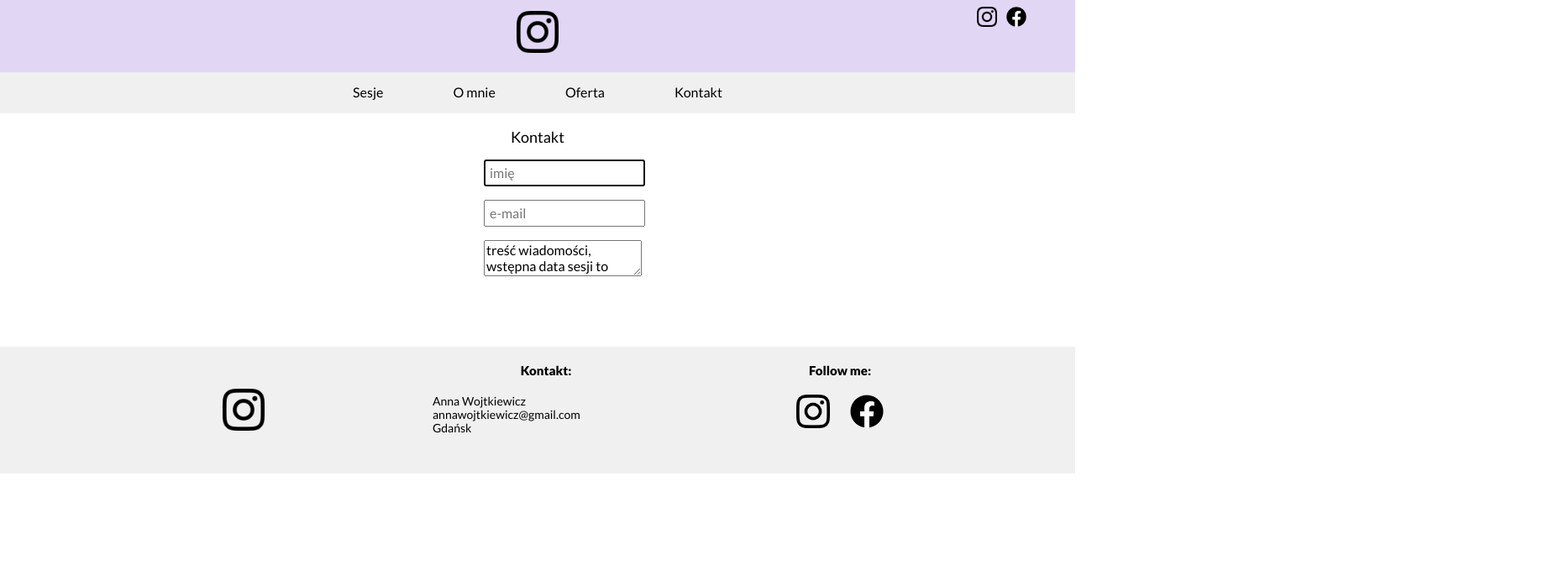
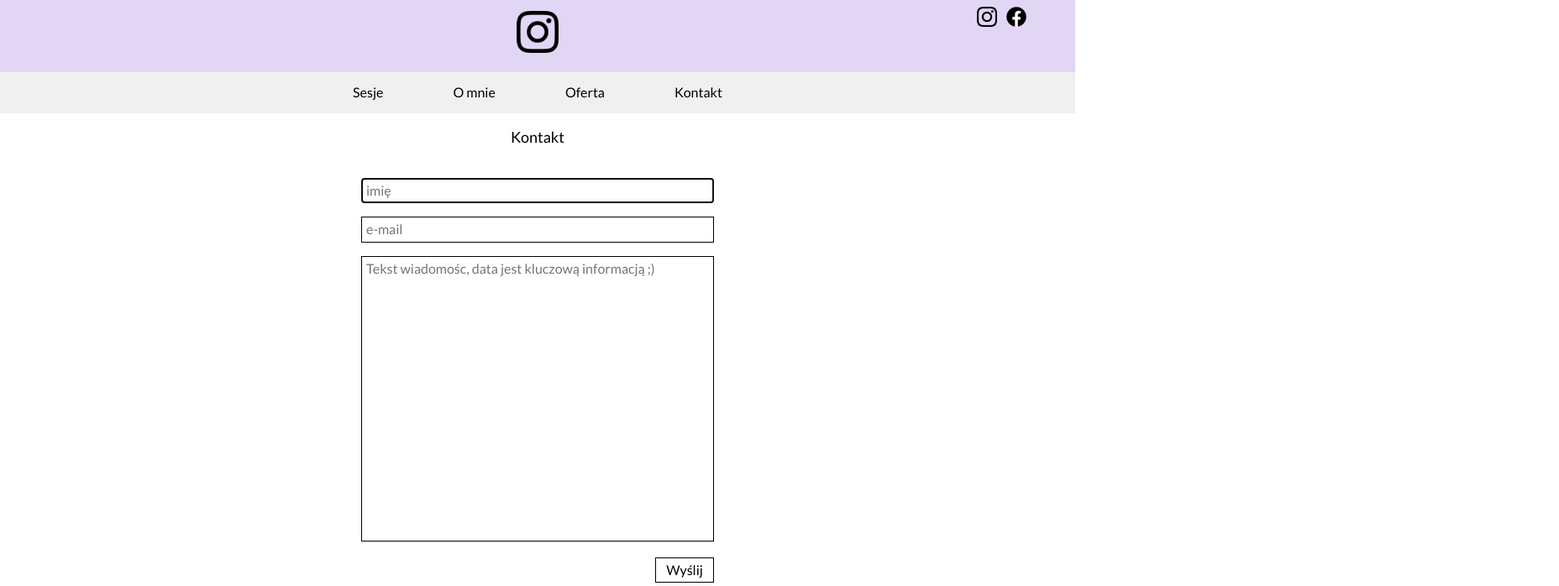
Before and after one commit to wwojciech89/homepage, a plain HTML site: page contact.html in a window 1280 px wide. Shown: the part 7-705 px from the top of the page at 84% size, 1856 px wide, since content can reach past the window. Drawn offline with nearby package versions, Linux system fonts and the light colour scheme.

Commit message:
Add form sheet customizations

```diff
--- a/Style/style.css
+++ b/Style/style.css
@@ -191,7 +191,6 @@ html {
     opacity: 1;
     padding: 10px 0px;
     margin: 0px;
-
 }
 
 .navigationList-position {
@@ -430,11 +429,38 @@ h4 {
 /* Contact page */
 
 .contactForm {
-    transform: translateX(45%);
+    margin: auto;
+    max-width: 700px;
+    text-align: center;
+    padding-top: 10px;
 }
 
-.contactForm__holder {
+.contactForm__liner {
     padding: 5px;
+    border: 1px solid black;
+    width: 60%;
+}
+
+.contactForm__wide {
+    padding: 5px;
+    border: 1px solid black;
+    width: 60%;
+    height: 340px;
+    resize: none;
+}
+
+.contactForm__button {
+    padding: 5px;
+    border: 1px solid black;
+    width: 70px;
+    margin-left: 50%;
+    background-color: white;
+}
+
+.contactForm__button:hover {
+    background-color: black;
+    color: white;
+    cursor: pointer;
 }
 
 /* Media Queris */
--- a/contact.html
+++ b/contact.html
@@ -106,20 +106,20 @@
         <form class="contactForm" action="" method="post">
             <p>
                 <label>
-                    <input class="contactForm__holder" name="name" placeholder="imię" autofocus>
+                    <input class="contactForm__liner" name="name" placeholder="imię" autofocus required>
                 </label>
             </p>
             <p>
                 <label>
-                    <input class="contactForm__holder" type="email" name="email" placeholder="e-mail">
+                    <input class="contactForm__liner" type="email" name="email" placeholder="e-mail" required>
                 </label>
             </p>
             <p>
                 <label>
-                    <textarea name="information">treść wiadomości, wstępna data sesji to kluczowa informacja ;)
-                        </textarea>
+                    <textarea class="contactForm__wide" name="information" required placeholder="Tekst wiadomośc, data jest kluczową informacją ;)"></textarea>
                 </label>
             </p>
+            <button class="contactForm__button">Wyślij</button>
         </form>
 
 
```
